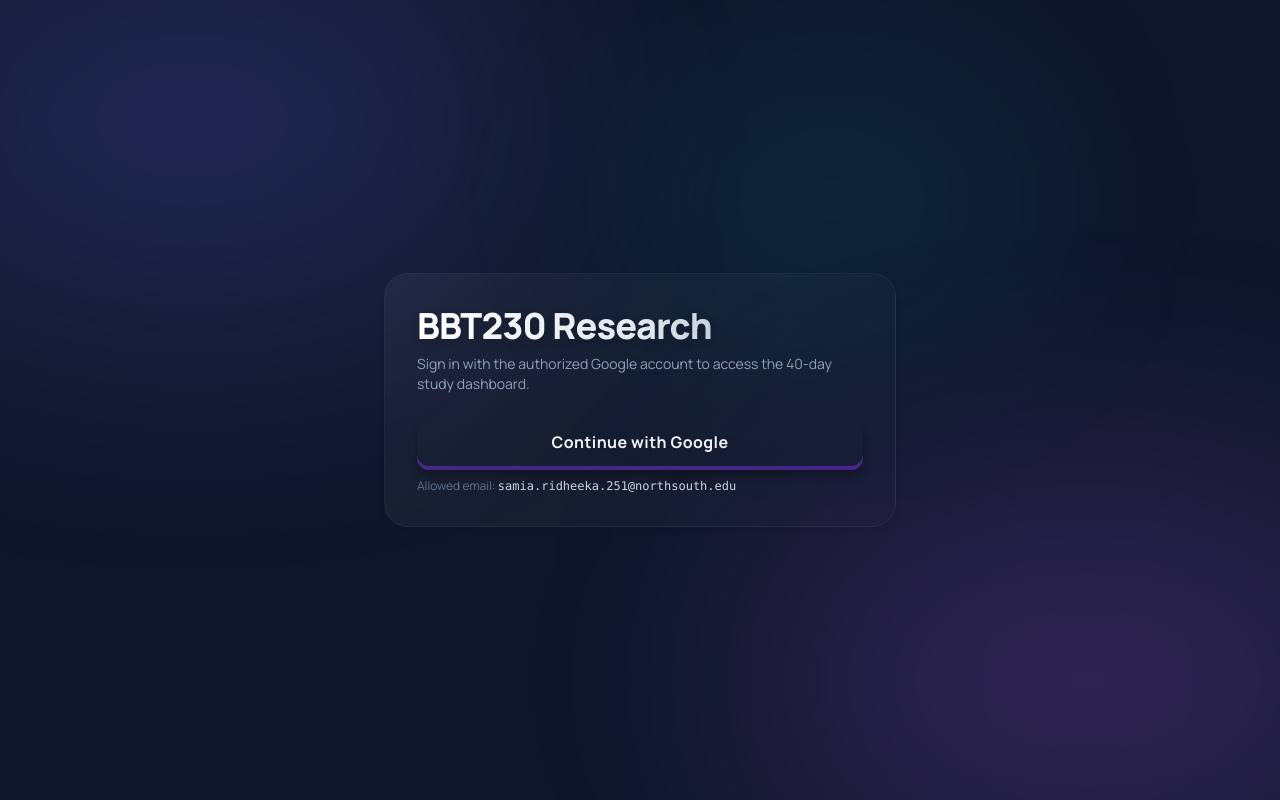
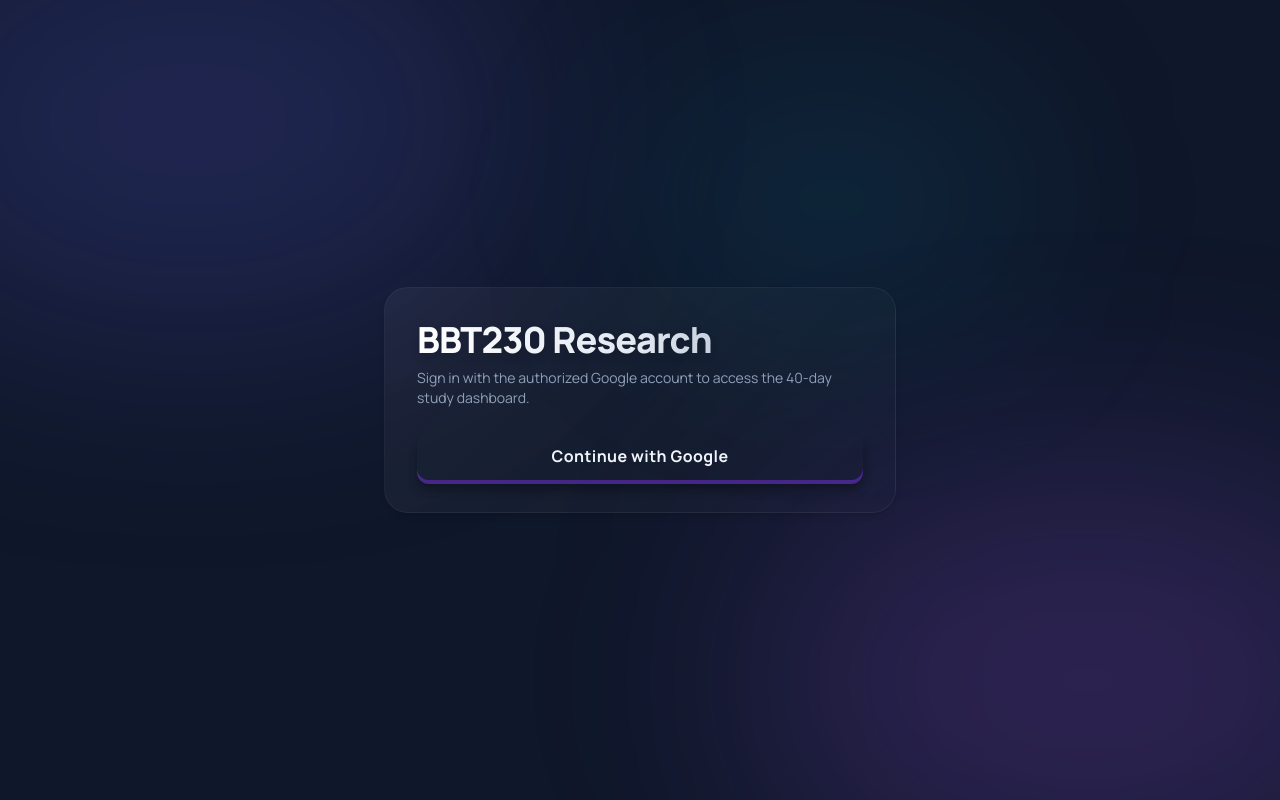
Before and after one commit to SadidZarif/BBT230-Research, a React (Vite) app: page / in a window 1280 px wide. Built offline with nearby package versions, Linux system fonts and the light colour scheme; no server answers.

Commit message:
ui changes

```diff
--- a/src/App.tsx
+++ b/src/App.tsx
@@ -228,10 +228,6 @@ export default function App() {
           >
             Continue with Google
           </button>
-
-          <p className="mt-3 text-xs text-slate-500">
-            Allowed email: <span className="font-mono text-slate-300">samia.ridheeka.251@northsouth.edu</span>
-          </p>
         </div>
       </div>
     )
```
